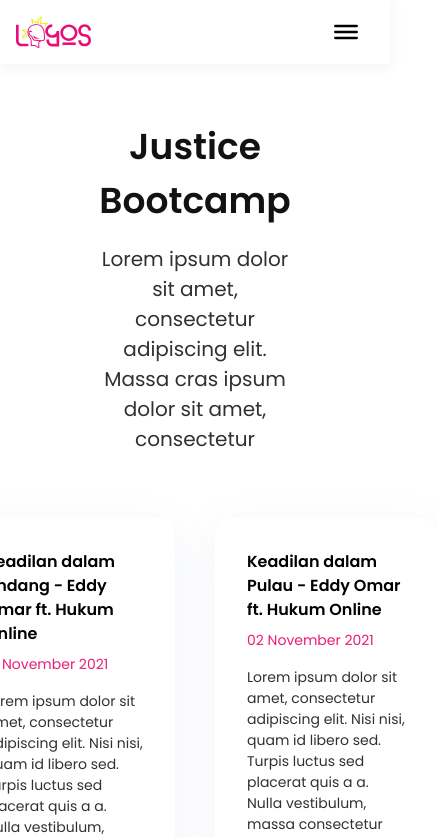
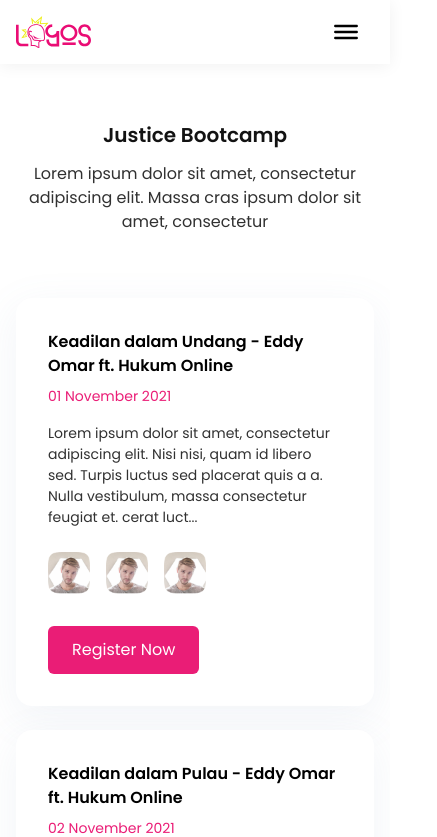
Before and after one commit to logos-engineer/logos-fest, a Next.js app: page /justice/bootcamp in a window 390 px wide. Shown: the top 837 px of the page, 437 px wide, since content can reach past the window. Built offline with nearby package versions, Linux system fonts and the light colour scheme.

Commit message:
add justice mobile page

```diff
--- a/src/components/JusticeEvent/Hero.js
+++ b/src/components/JusticeEvent/Hero.js
@@ -4,13 +4,13 @@ import { Container, Grid } from '../Common'
 const Hero = ({ eventName }) => {
   return (
     <Container>
-      <Grid>
-        <div className="flex flex-col col-span-6 col-start-4 items-center mb-12">
-          <h3 className="text-center text-black-primary text-3xl font-semibold leading-normal">
+      <Grid className="px-4 lg:px-0">
+        <div className="flex flex-col col-span-12 items-center mb-12 lg:col-span-6 lg:col-start-4">
+          <h3 className="text-center text-black-primary text-lg font-semibold leading-normal lg:text-3xl">
             {eventName === 'talks' && 'Justice Talks'}
             {eventName === 'bootcamp' && 'Justice Bootcamp'}
           </h3>
-          <p className="mt-4 text-center text-black-body text-lg leading-normal">
+          <p className="mt-3 text-center text-black-body text-base leading-normal lg:mt-4 lg:text-lg">
             Lorem ipsum dolor sit amet, consectetur adipiscing elit. Massa cras
             ipsum dolor sit amet, consectetur{' '}
           </p>
--- a/src/components/JusticeEvent/TalkLists.js
+++ b/src/components/JusticeEvent/TalkLists.js
@@ -6,13 +6,14 @@ import CardSchedule from '../Homepage/Common/CardSchedule'
 const TalkLists = () => {
   return (
     <Container>
-      <Grid>
-        <div className="flex flex-row col-span-full justify-center mt-4 space-x-10">
+      <Grid className="px-4 lg:px-0">
+        <div className="flex flex-row flex-wrap col-span-full justify-center mt-4 space-y-6 lg:flex-nowrap lg:space-x-10 lg:space-y-0">
           {listSchedule &&
             listSchedule
               .find((element) => element.title === 'Justice Talks')
-              .schedule.map((datas) => (
+              .schedule.map((datas, idx) => (
                 <CardSchedule
+                  key={idx}
                   slug={datas.slug}
                   title={datas.title}
                   date={datas.date}
```
